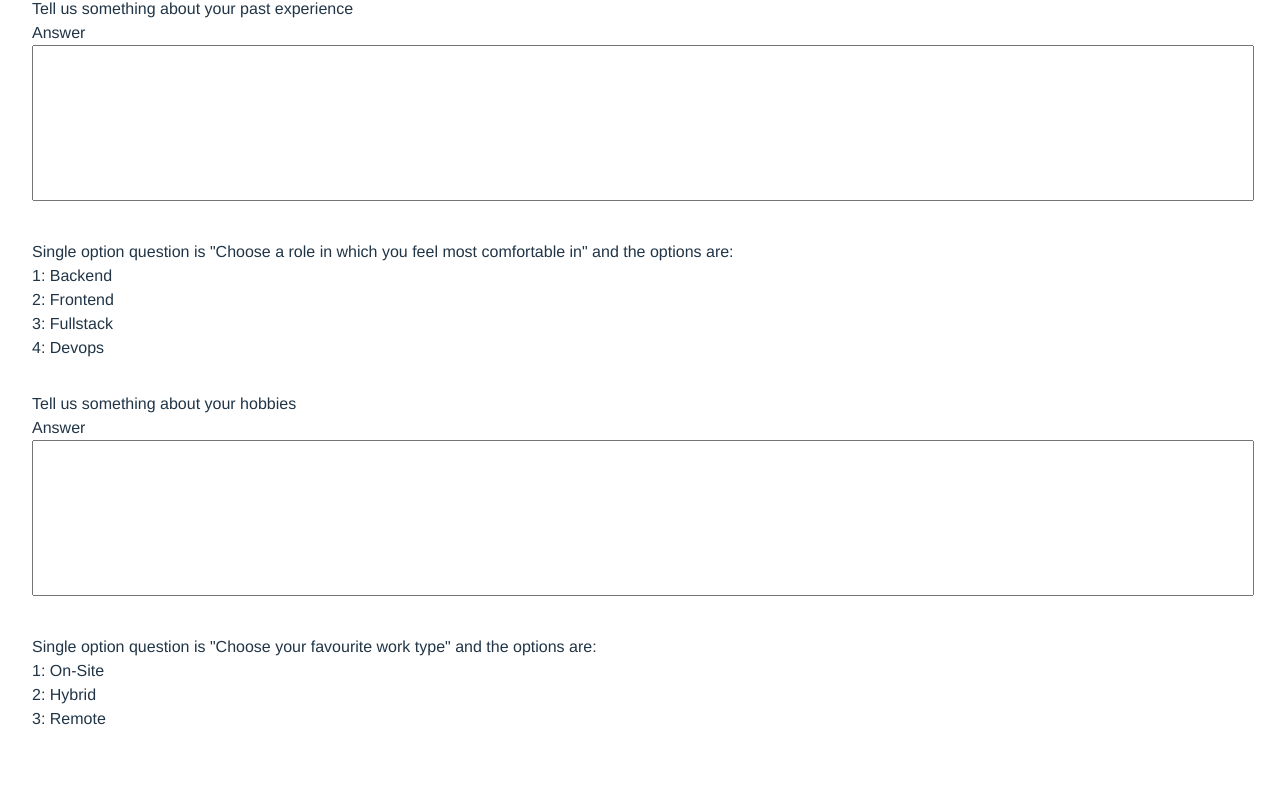
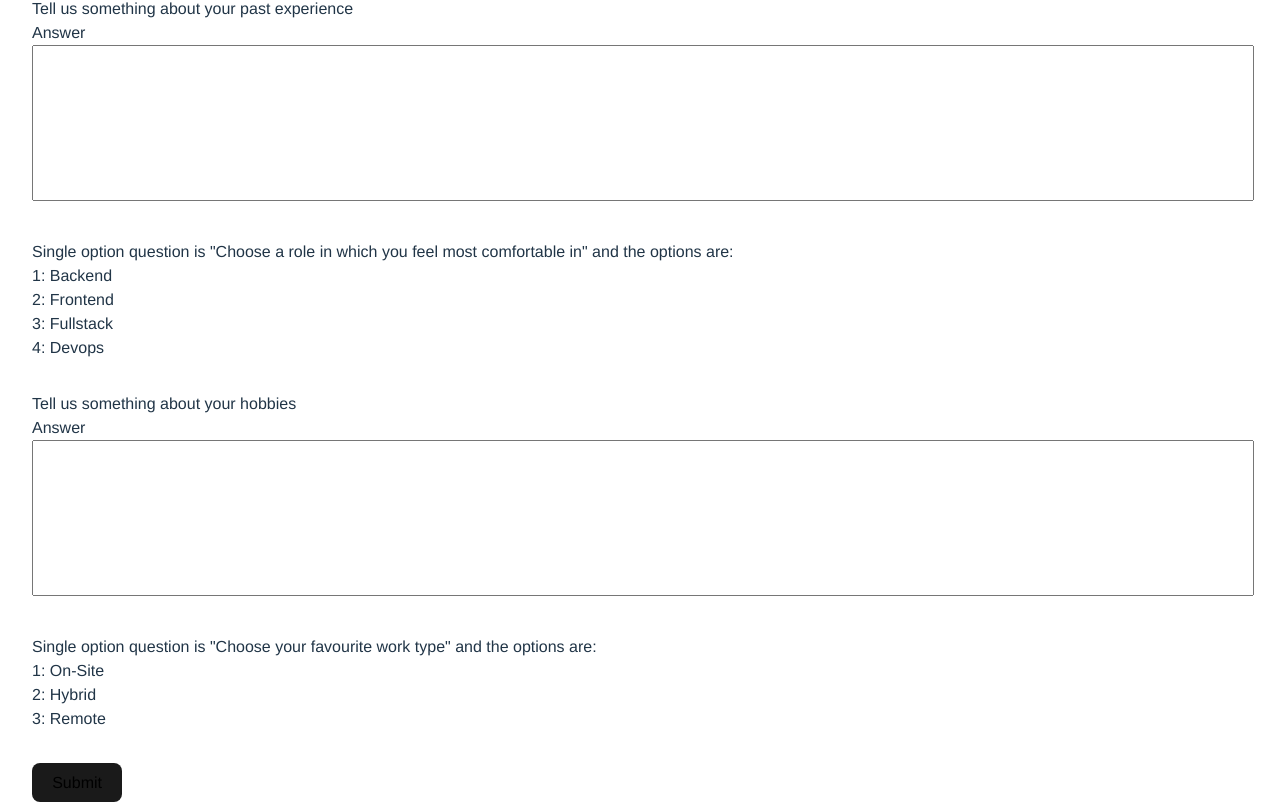
Before and after one commit to maciekniewielki/QuestionnaireApp, a React (Vite) app: page / in a window 1280 px wide. Shown: the part 288-1090 px from the top of the page. Before the commit the page ends 1051 px from the top, so only its background shows below. Built offline with nearby package versions, Linux system fonts and the light colour scheme.

Commit message:
Added Submit button and updated styles

```diff
--- a/src/components/Questionnaire/Questionnaire.module.css
+++ b/src/components/Questionnaire/Questionnaire.module.css
@@ -4,6 +4,6 @@
   padding: 0 2rem;
 }
 
-.question-wrapper {
+.questionWrapper {
   margin: 2rem 0;
 }
--- a/src/components/Questionnaire/Questionnaire.tsx
+++ b/src/components/Questionnaire/Questionnaire.tsx
@@ -2,6 +2,7 @@ import styles from './Questionnaire.module.css'
 import { QuestionProps } from './Questions/types'
 import { FreeText } from './Questions/FreeText/FreeText';
 import { SingleOption } from './Questions/SingleOption/SingleOption';
+import { Submit } from './Submit/Submit';
 
 export type QuestionnaireProps = {
   headline: string;
@@ -13,8 +14,8 @@ export const Questionnaire = ({ headline, questions }: QuestionnaireProps) => {
     <div className={styles.questionnaire}>
       <h1>{headline}</h1>
       <form action='#' method='post'>
-        {/* TODO make the styles easier to use, maybe use camelCase for keys? */}
-        {questions.map(q => <div className={styles["question-wrapper"]}>{renderQuestion(q)}</div>)}
+        {questions.map(q => <div className={styles.questionWrapper}>{renderQuestion(q)}</div>)}
+        <Submit />
       </form>
     </div>
   )
--- /dev/null
+++ b/src/components/Questionnaire/Submit/Submit.module.css
@@ -0,0 +1,15 @@
+.submitButton {
+    border-radius: 8px;
+    border: 1px solid transparent;
+    padding: 0.6em 1.2em;
+    font-size: 1em;
+    font-weight: 500;
+    font-family: inherit;
+    background-color: #1a1a1a;
+    cursor: pointer;
+    transition: border-color 0.25s;
+}
+
+.submitButton:hover {
+    border-color: #646cff;
+}
--- /dev/null
+++ b/src/components/Questionnaire/Submit/Submit.tsx
@@ -0,0 +1,5 @@
+import styles from "./Submit.module.css"
+
+export const Submit = () => {
+    return <button className={styles.submitButton}>Submit</button>
+}
--- a/src/index.css
+++ b/src/index.css
@@ -34,25 +34,6 @@ h1 {
   line-height: 1.1;
 }
 
-button {
-  border-radius: 8px;
-  border: 1px solid transparent;
-  padding: 0.6em 1.2em;
-  font-size: 1em;
-  font-weight: 500;
-  font-family: inherit;
-  background-color: #1a1a1a;
-  cursor: pointer;
-  transition: border-color 0.25s;
-}
-button:hover {
-  border-color: #646cff;
-}
-button:focus,
-button:focus-visible {
-  outline: 4px auto -webkit-focus-ring-color;
-}
-
 @media (prefers-color-scheme: light) {
   :root {
     color: #213547;
```
